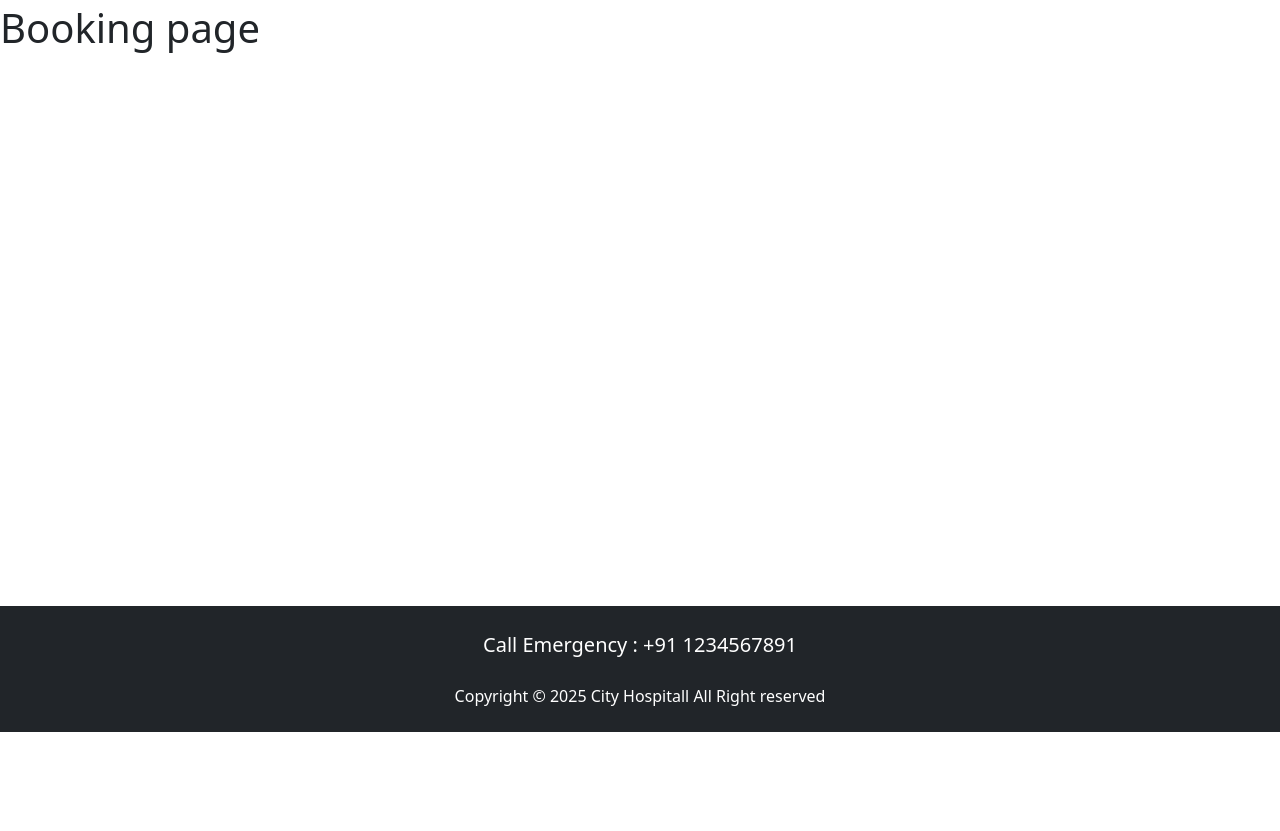
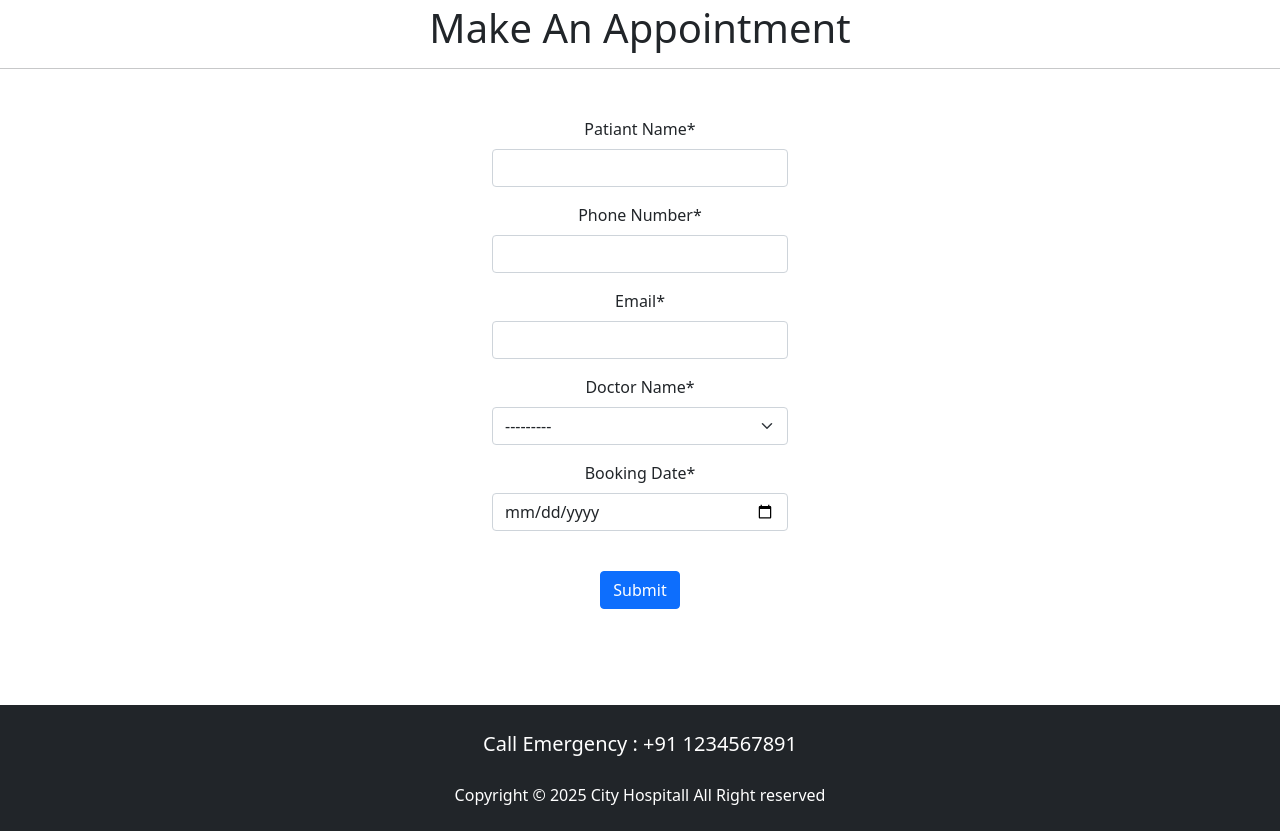
Before and after one commit to Don-Soby-2007/Django_Hospital_Management, a Django app: page /booking/ in a window 1280 px wide. Shown: the part 68-899 px from the top of the page. Before the commit the page ends 800 px from the top, so only its background shows below. Run offline with Django 5.2, Linux system fonts and the light colour scheme; data comes from the database, SQL or seed files in the repository; both versions use the stored data as it was after the commit; some libraries are stand-ins or nearby versions.

Commit message:
Booking form

```diff
--- a/Hospital_Management/Home/admin.py
+++ b/Hospital_Management/Home/admin.py
@@ -1,8 +1,9 @@
 from django.contrib import admin
-from .models import Departments, Doctors
+from .models import Departments, Doctors, Booking
 
 
 # Register your models here.
 
 admin.site.register(Departments)
 admin.site.register(Doctors)
+admin.site.register(Booking)
--- /dev/null
+++ b/Hospital_Management/Home/forms.py
@@ -0,0 +1,25 @@
+from django import forms
+from .models import Booking
+
+
+class DateInput(forms.DateInput):
+    input_type = 'date'
+
+
+class BookingForm(forms.ModelForm):
+    class Meta:
+        model = Booking
+        fields = "__all__"
+
+        widgets = {
+            "booking_date": DateInput()
+        }
+
+        labels = {
+            "p_name": "Patiant Name",
+            "p_phone": "Phone Number",
+            "p_email": "Email",
+            "p_email": "Email",
+            "doc_name": "Doctor Name",
+            "booking_date": "Booking Date",
+        }
--- a/Hospital_Management/Home/models.py
+++ b/Hospital_Management/Home/models.py
@@ -16,3 +16,15 @@
     doc_sep = models.CharField(max_length=100)
     dep_name = models.ForeignKey(Departments, on_delete=models.CASCADE)
     doc_image = models.ImageField(upload_to='doctors')
+
+    def __str__(self):
+        return "Dr." + self.doc_name + " ( " + self.doc_sep + " )"
+
+
+class Booking(models.Model):
+    p_name = models.CharField(max_length=100)
+    p_phone = models.CharField(max_length=10)
+    p_email = models.EmailField(max_length=254)
+    doc_name = models.ForeignKey(Doctors, on_delete=models.CASCADE)
+    booking_date = models.DateField()
+    booked_on = models.DateField(auto_now=True)
--- a/Hospital_Management/Home/views.py
+++ b/Hospital_Management/Home/views.py
@@ -1,5 +1,6 @@
 from django.shortcuts import render
 from .models import Departments, Doctors
+from .forms import BookingForm
 
 # Create your views here.
 
@@ -17,7 +18,11 @@
 
 
 def booking(request):
-    return render(request, 'booking.html')
+    form = BookingForm()
+    dict_form = {
+        "form": form
+    }
+    return render(request, 'booking.html', dict_form)
 
 
 def doctors(request):
--- a/Hospital_Management/Hospital_Management/settings.py
+++ b/Hospital_Management/Hospital_Management/settings.py
@@ -39,6 +39,8 @@
     'django.contrib.messages',
     'django.contrib.staticfiles',
     'Home',
+    'crispy_forms',
+    'crispy_bootstrap5',
 ]
 
 MIDDLEWARE = [
@@ -129,3 +131,6 @@
 
 MEDIA_ROOT = BASE_DIR / 'uploads'
 MEDIA_URL = '/media/'
+
+CRISPY_ALLOWED_TEMPLATE_PACKS = "bootstrap5"
+CRISPY_TEMPLATE_PACK = "bootstrap5"
--- a/Hospital_Management/templates/base.html
+++ b/Hospital_Management/templates/base.html
@@ -52,7 +52,7 @@
 
 
 
-    <section class="fixed-bottom">
+    <section>
         <footer class="p-4 pb-2 bg-dark text-white text-center position-relative">
             <div class="container">
                 <p class="lead">Call Emergency : +91 1234567891</p>
--- a/Hospital_Management/templates/booking.html
+++ b/Hospital_Management/templates/booking.html
@@ -1,9 +1,21 @@
 {% extends 'base.html' %}
+{% load crispy_forms_tags %}
 
 {% block title %}
 Booking
 {% endblock %}
 
 {% block content %}
-<h1>Booking page</h1>
+<h1 class="text-center">Make An Appointment</h1>
+<hr>
+
+<div class="container w-25 text-center my-5">
+    <form action="" method="post">
+        {{form |crispy}}
+        <br>
+        <button class="btn btn-primary mb-5" type="submit">Submit</button>
+    </form>
+</div>
+
+
 {% endblock %}
```
Also changed, not shown: Hospital_Management/Home/migrations/0004_booking.py (added), Hospital_Management/db.sqlite3.
